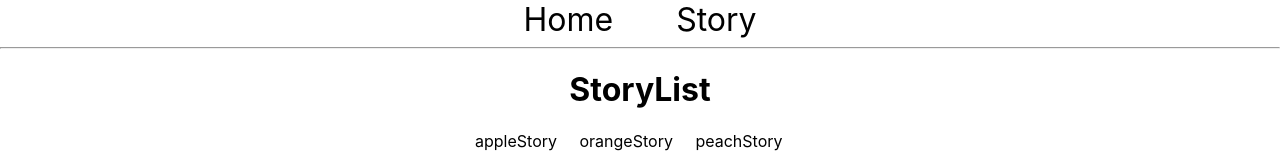
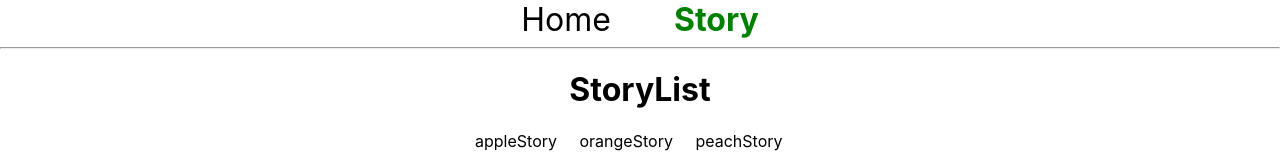
Before and after one commit to KIMPPT/0421, a React (Create React App) app: page /storylist in a window 1280 px wide. Shown: the top 160 px of the page. Built offline with nearby package versions, Linux system fonts and the light colour scheme.

Commit message:
04211138

```diff
--- a/src/App.js
+++ b/src/App.js
@@ -14,9 +14,8 @@ function App() {
         <Routes>
           <Route path="/" element={<Home />} />
           <Route path="/storylist" element={<StoryList />}>
-            <Route path=":name" element={<Fruit/>}/>
-            </Route>
-
+            <Route path=":name" element={<Fruit />} />
+          </Route>
         </Routes>
       </DataProvider>
     </div>
--- a/src/components/NavHeader.jsx
+++ b/src/components/NavHeader.jsx
@@ -1,13 +1,23 @@
-import React from 'react'
-import {Link} from 'react-router-dom'
-import '../css/NavHeader.css'
+import React from "react";
+import { Link, NavLink } from "react-router-dom";
+import "../css/NavHeader.css";
 export default function NavHeader() {
   return (
     <div>
-        <Link to='/' className='linkstyle'>Home</Link>
-        <span>&nbsp;&nbsp;&nbsp;&nbsp;&nbsp;&nbsp;&nbsp;</span>
-        <Link to='/storylist' className='linkstyle'>Story</Link>
-        <hr />
+      <NavLink
+        to="/"
+        className={({ isActive }) => (isActive ? "checked" : "normal")}
+      >
+        Home
+      </NavLink>
+      <span>&nbsp;&nbsp;&nbsp;&nbsp;&nbsp;&nbsp;&nbsp;</span>
+      <NavLink
+        to="/storylist"
+        className={({ isActive }) => (isActive ? "checked" : "normal")}
+      >
+        Story
+      </NavLink>
+      <hr />
     </div>
-  )
+  );
 }
--- a/src/css/NavHeader.css
+++ b/src/css/NavHeader.css
@@ -1,9 +1,15 @@
-.linkstyle
+.checked
 {
+    color:green;
+    text-decoration:none;
+    font-size:2rem;
+    font-weight: bolder;
+}
+span{
+    font-size:2rem;
+}
+.normal{
     color:black;
     text-decoration:none;
     font-size:2rem;
 }
-span{
-    font-size:2rem;
-}
--- a/src/css/storylist.css
+++ b/src/css/storylist.css
@@ -2,4 +2,10 @@
 {
     color:black;
     text-decoration:none;
+    transition:color 0.5s;
 }
+.storynavon{
+    text-decoration:none;
+    color:magenta;
+    transition:color 0.5s;
+}
--- a/src/page/StoryList.jsx
+++ b/src/page/StoryList.jsx
@@ -1,5 +1,5 @@
 import React from "react";
-import { Link, Outlet } from "react-router-dom";
+import { NavLink, Outlet } from "react-router-dom";
 import { useContext } from "react";
 import DataContext from "../context/DataContext";
 import "../css/storylist.css";
@@ -10,9 +10,13 @@ export default function StoryList() {
     <div>
       <h1>StoryList</h1>
       {fruitname.map((fruit, i) => (
-        <Link to={`/storylist/${fruit}`} key={i} className="storynav">
+        <NavLink
+          to={`/storylist/${fruit}`}
+          key={i}
+          className={({ isActive }) => (isActive ? "storynavon" : "storynav")}
+        >
           {fruit}Story &nbsp;&nbsp;&nbsp;&nbsp;
-        </Link>
+        </NavLink>
       ))}
       <Outlet />
     </div>
```
Also changed, not shown: src/components/StoryNav.jsx (deleted, +0 -12 lines).
